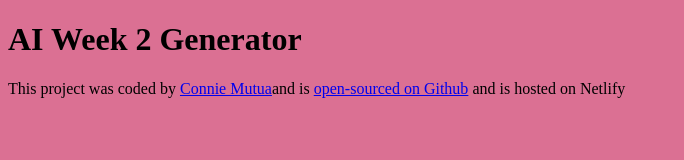
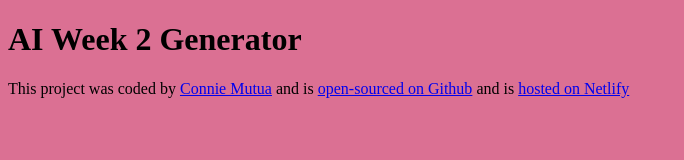
Before and after one commit to pink-clarinet65/AI-week-2, a plain HTML site: page index.html in a window 1280 px wide. Shown: the whole page, without its empty margins (0-684 px from the left). Drawn offline with Linux system fonts and the light colour scheme.

Commit message:
update links 2

```diff
--- a/index.html
+++ b/index.html
@@ -13,11 +13,15 @@
       This project was coded by
       <a href="https://github.com/pink-clarinet65 " target="_blank"
         >Connie Mutua</a
-      >and is
+      >
+      and is
       <a href="https://github.com/pink-clarinet65/AI-week-2" target="_blank">
         open-sourced on Github</a
       >
-      and is hosted on Netlify
+      and is
+      <a href="https://lustrous-mousse-81c96f.netlify.app/" target="_blank">
+        hosted on Netlify</a
+      >
     </footer>
     <script src="src/index.js"></script>
   </body>
```
